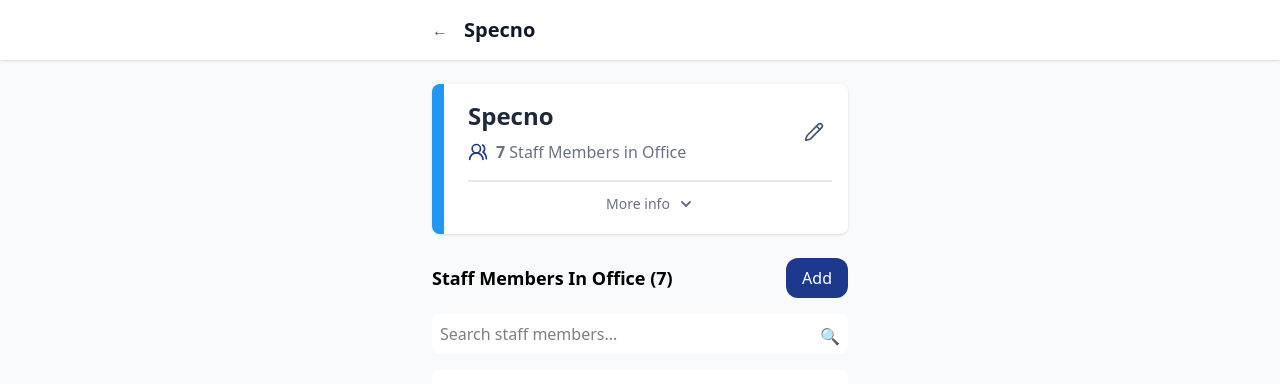
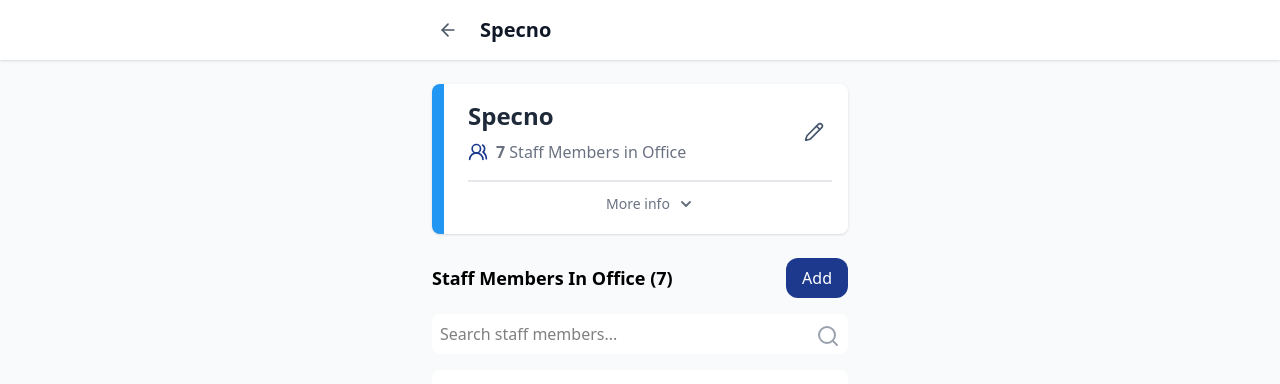
Before and after one commit to mitchiemt11/office-space-management, a React (Vite) app: page /office/1 in a window 1280 px wide. Shown: the top 384 px of the page. Built offline with nearby package versions, Linux system fonts and the light colour scheme.

Commit message:
Use lucide icons all round

```diff
--- a/src/components/AddOffice.tsx
+++ b/src/components/AddOffice.tsx
@@ -2,6 +2,7 @@
 import { useNavigate } from 'react-router-dom';
 import { useOffice } from '../context/OfficeContext';
 import { Office } from '../types';
+import { ArrowLeft } from 'lucide-react';
 
 const OFFICE_COLORS = [
   '#FFC107',
@@ -53,7 +54,7 @@
             onClick={() => navigate('/')}
             className="mr-4 text-gray-600"
           >
-            ←
+            <ArrowLeft className="w-8 h-5 text-gray-600" />
           </button>
           <h1 className="text-xl font-semibold w-full text-center">New Office</h1>
         </div>
--- a/src/components/Layout.tsx
+++ b/src/components/Layout.tsx
@@ -1,5 +1,6 @@
 import React from 'react';
 import { useNavigate } from 'react-router-dom';
+import { ArrowLeft } from 'lucide-react';
 
 interface LayoutProps {
   title: string;
@@ -19,7 +20,7 @@
               onClick={() => navigate(-1)}
               className="mr-4 text-gray-600"
             >
-              ←
+              <ArrowLeft className="w-8 h-5 text-gray-600" />
             </button>
           )}
           <h1 className="text-xl font-semibold text-gray-900">{title}</h1>
--- a/src/components/SearchBar.tsx
+++ b/src/components/SearchBar.tsx
@@ -1,4 +1,5 @@
 import React from 'react';
+import { Search } from 'lucide-react';
 
 interface SearchBarProps {
   value: string;
@@ -15,7 +16,9 @@
         placeholder="Search staff members..."
         className="w-full p-2 pl-2 rounded-lg bg-white"
       />
-      <span className="absolute right-2 top-2.5 text-gray-400">🔍</span>
+      <span className="absolute right-2 top-2.5 text-gray-400">
+        <Search />
+      </span>
     </div>
   );
 };
--- a/src/components/StaffMemberCard.tsx
+++ b/src/components/StaffMemberCard.tsx
@@ -1,5 +1,5 @@
 import React, { useState } from 'react';
-import { MoreVertical, ArrowLeft, X } from 'lucide-react';
+import { MoreVertical, ArrowLeft, CircleX } from 'lucide-react';
 import { Staff } from '../types';
 import { useOffice } from '../context/OfficeContext';
 import AVATAR1 from '../assets/avatar1.png';
@@ -154,7 +154,7 @@
                 onClick={handleCloseEdit}
                 className="p-1 hover:bg-gray-100 rounded-full"
               >
-                <X className="w-5 h-5" />
+                <CircleX className="w-5 h-5" />
               </button>
             </div>
 
--- a/src/pages/HomePage.tsx
+++ b/src/pages/HomePage.tsx
@@ -3,6 +3,7 @@
 import { useOffice } from '../context/OfficeContext';
 import Layout from '../components/Layout';
 import OfficeList from '../components/OfficeList';
+import { Plus } from 'lucide-react';
 
 
 const HomePage: React.FC = () => {
@@ -19,7 +20,7 @@
           className="fixed bottom-8 right-8 w-14 h-14 bg-[#0D4477] rounded-full text-white text-3xl flex items-center justify-center shadow-lg hover:bg-[#0D4607] transition-colors"
           aria-label="Add Office"
         >
-          +
+          <Plus />
         </button>
       </div>
     </Layout>
```
